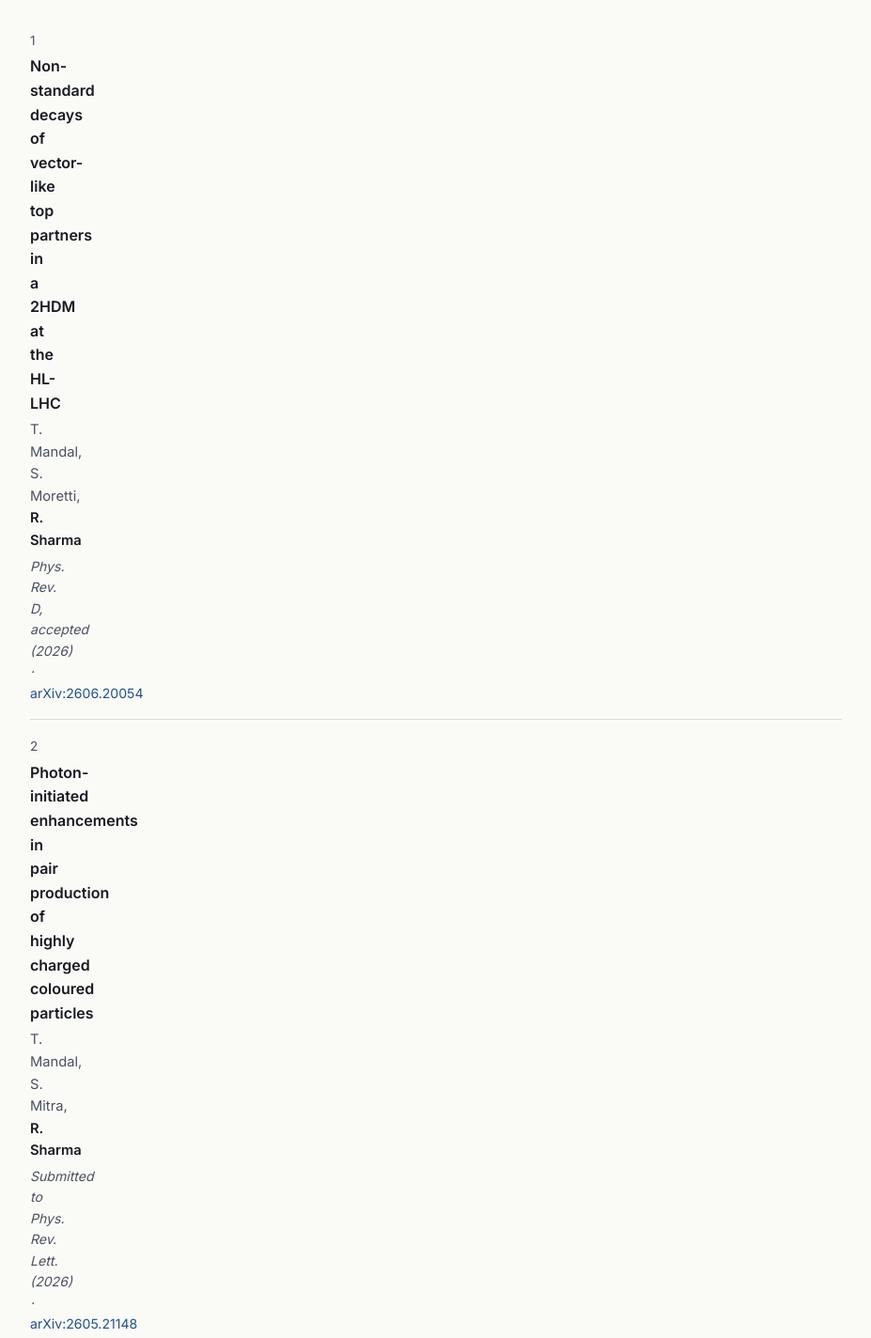
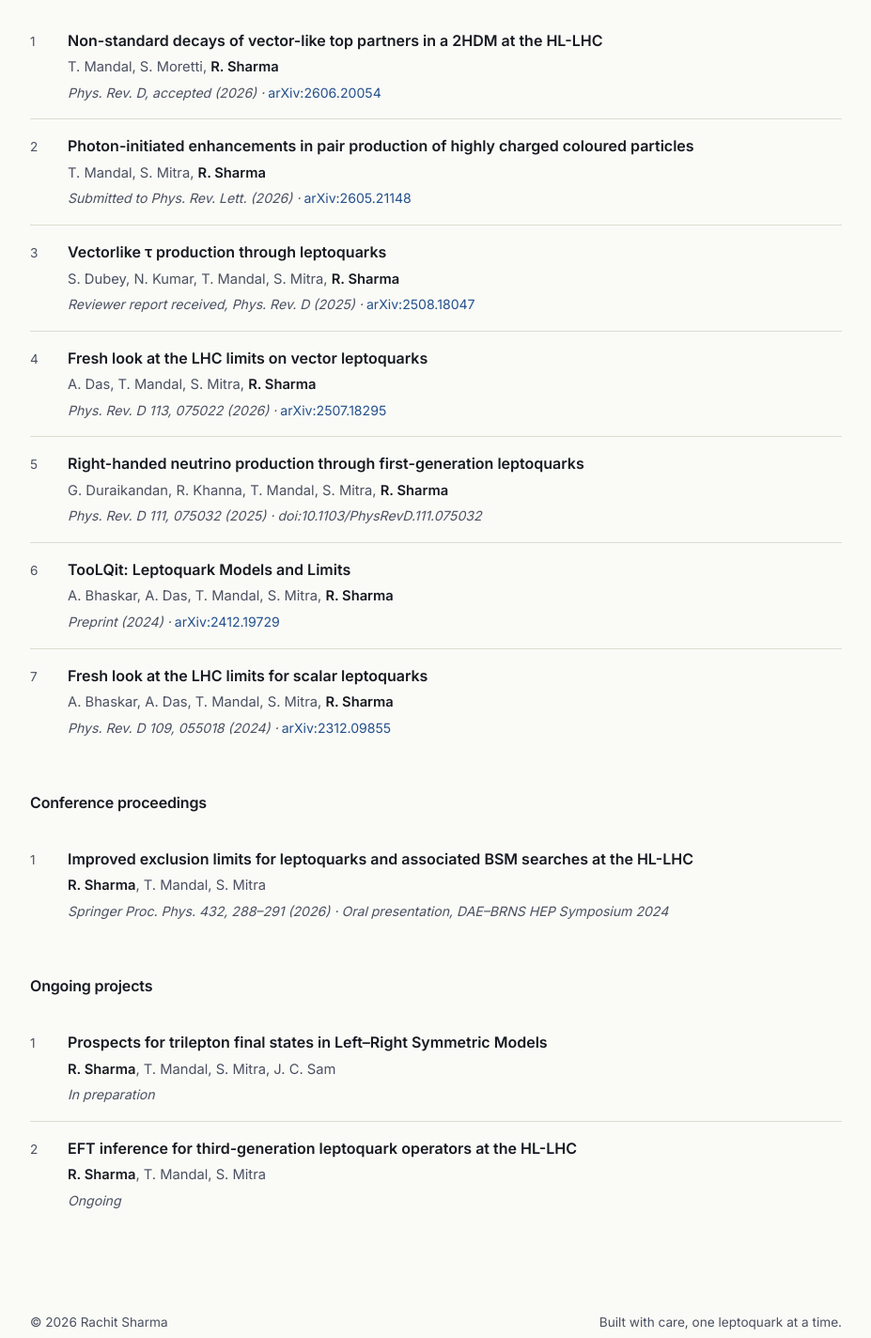
Before and after one commit to rachitsgnr-del/rachitsgnr-del.github.io, a plain HTML site: page publications.html in a window 1280 px wide. Shown: the part 622-2046 px from the top of the page at 94% size, without its empty margins (176-1103 px from the left). Drawn offline with Linux system fonts and the light colour scheme.

Commit message:
Add files via upload

```diff
--- a/publications.html
+++ b/publications.html
@@ -58,7 +58,7 @@
         <h3>Journal articles &amp; preprints</h3>
         <ol class="pubs">
           <li>
-            <div></div>
+            <div class="pub-num"></div>
             <div>
               <p class="pub-title">Non-standard decays of vector-like top partners in a 2HDM at the HL-LHC</p>
               <p class="pub-authors">T. Mandal, S. Moretti, <span class="me">R. Sharma</span></p>
@@ -66,7 +66,7 @@
             </div>
           </li>
           <li>
-            <div></div>
+            <div class="pub-num"></div>
             <div>
               <p class="pub-title">Photon-initiated enhancements in pair production of highly charged coloured particles</p>
               <p class="pub-authors">T. Mandal, S. Mitra, <span class="me">R. Sharma</span></p>
@@ -74,7 +74,7 @@
             </div>
           </li>
           <li>
-            <div></div>
+            <div class="pub-num"></div>
             <div>
               <p class="pub-title">Vectorlike τ production through leptoquarks</p>
               <p class="pub-authors">S. Dubey, N. Kumar, T. Mandal, S. Mitra, <span class="me">R. Sharma</span></p>
@@ -82,7 +82,7 @@
             </div>
           </li>
           <li>
-            <div></div>
+            <div class="pub-num"></div>
             <div>
               <p class="pub-title">Fresh look at the LHC limits on vector leptoquarks</p>
               <p class="pub-authors">A. Das, T. Mandal, S. Mitra, <span class="me">R. Sharma</span></p>
@@ -90,7 +90,7 @@
             </div>
           </li>
           <li>
-            <div></div>
+            <div class="pub-num"></div>
             <div>
               <p class="pub-title">Right-handed neutrino production through first-generation leptoquarks</p>
               <p class="pub-authors">G. Duraikandan, R. Khanna, T. Mandal, S. Mitra, <span class="me">R. Sharma</span></p>
@@ -98,7 +98,7 @@
             </div>
           </li>
           <li>
-            <div></div>
+            <div class="pub-num"></div>
             <div>
               <p class="pub-title">TooLQit: Leptoquark Models and Limits</p>
               <p class="pub-authors">A. Bhaskar, A. Das, T. Mandal, S. Mitra, <span class="me">R. Sharma</span></p>
@@ -106,7 +106,7 @@
             </div>
           </li>
           <li>
-            <div></div>
+            <div class="pub-num"></div>
             <div>
               <p class="pub-title">Fresh look at the LHC limits for scalar leptoquarks</p>
               <p class="pub-authors">A. Bhaskar, A. Das, T. Mandal, S. Mitra, <span class="me">R. Sharma</span></p>
@@ -120,7 +120,7 @@
         <h3>Conference proceedings</h3>
         <ol class="pubs">
           <li>
-            <div></div>
+            <div class="pub-num"></div>
             <div>
               <p class="pub-title">Improved exclusion limits for leptoquarks and associated BSM searches at the HL-LHC</p>
               <p class="pub-authors"><span class="me">R. Sharma</span>, T. Mandal, S. Mitra</p>
@@ -134,7 +134,7 @@
         <h3>Ongoing projects</h3>
         <ol class="pubs">
           <li>
-            <div></div>
+            <div class="pub-num"></div>
             <div>
               <p class="pub-title">Prospects for trilepton final states in Left–Right Symmetric Models</p>
               <p class="pub-authors"><span class="me">R. Sharma</span>, T. Mandal, S. Mitra, J. C. Sam</p>
@@ -142,7 +142,7 @@
             </div>
           </li>
           <li>
-            <div></div>
+            <div class="pub-num"></div>
             <div>
               <p class="pub-title">EFT inference for third-generation leptoquark operators at the HL-LHC</p>
               <p class="pub-authors"><span class="me">R. Sharma</span>, T. Mandal, S. Mitra</p>
--- a/style.css
+++ b/style.css
@@ -235,7 +235,7 @@ section{padding:56px 0; border-top:1px solid var(--line);}
 ol.pubs{list-style:none; margin:0; padding:0; counter-reset:pub;}
 ol.pubs li{counter-increment:pub; padding:16px 0; border-top:1px solid var(--line); display:grid; grid-template-columns:26px 1fr; gap:4px 14px;}
 ol.pubs li:first-child{border-top:none;}
-ol.pubs li::before{content:counter(pub); color:var(--ink-soft); font-size:0.85rem; padding-top:2px;}
+.pub-num::before{content:counter(pub); color:var(--ink-soft); font-size:0.85rem;}
 .pub-title{font-weight:600; font-size:1rem; margin:0 0 4px;}
 .pub-authors{font-size:0.92rem; color:var(--ink-soft); margin:0 0 4px;}
 .pub-authors .me{color:var(--ink); font-weight:600;}
```
